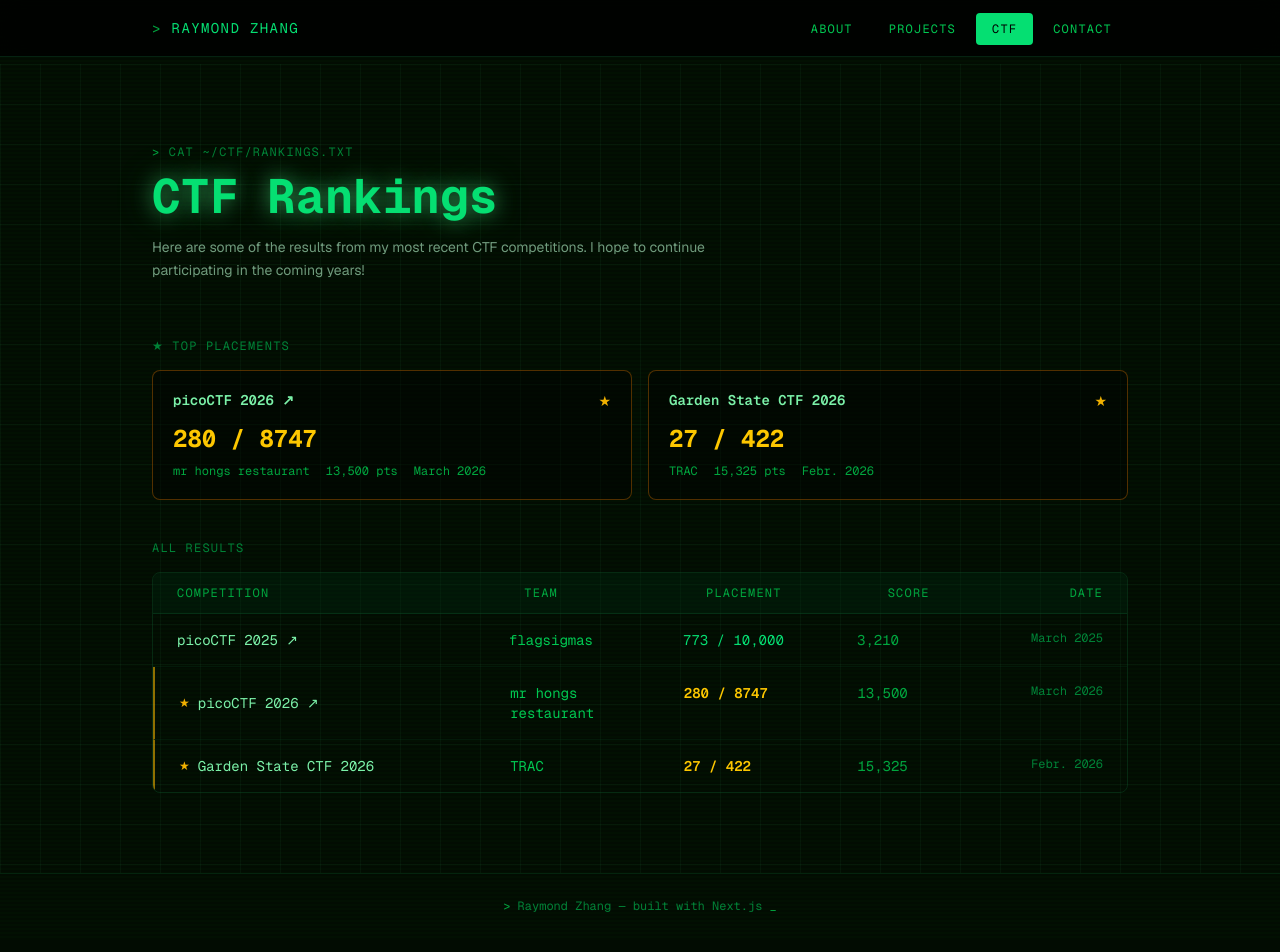
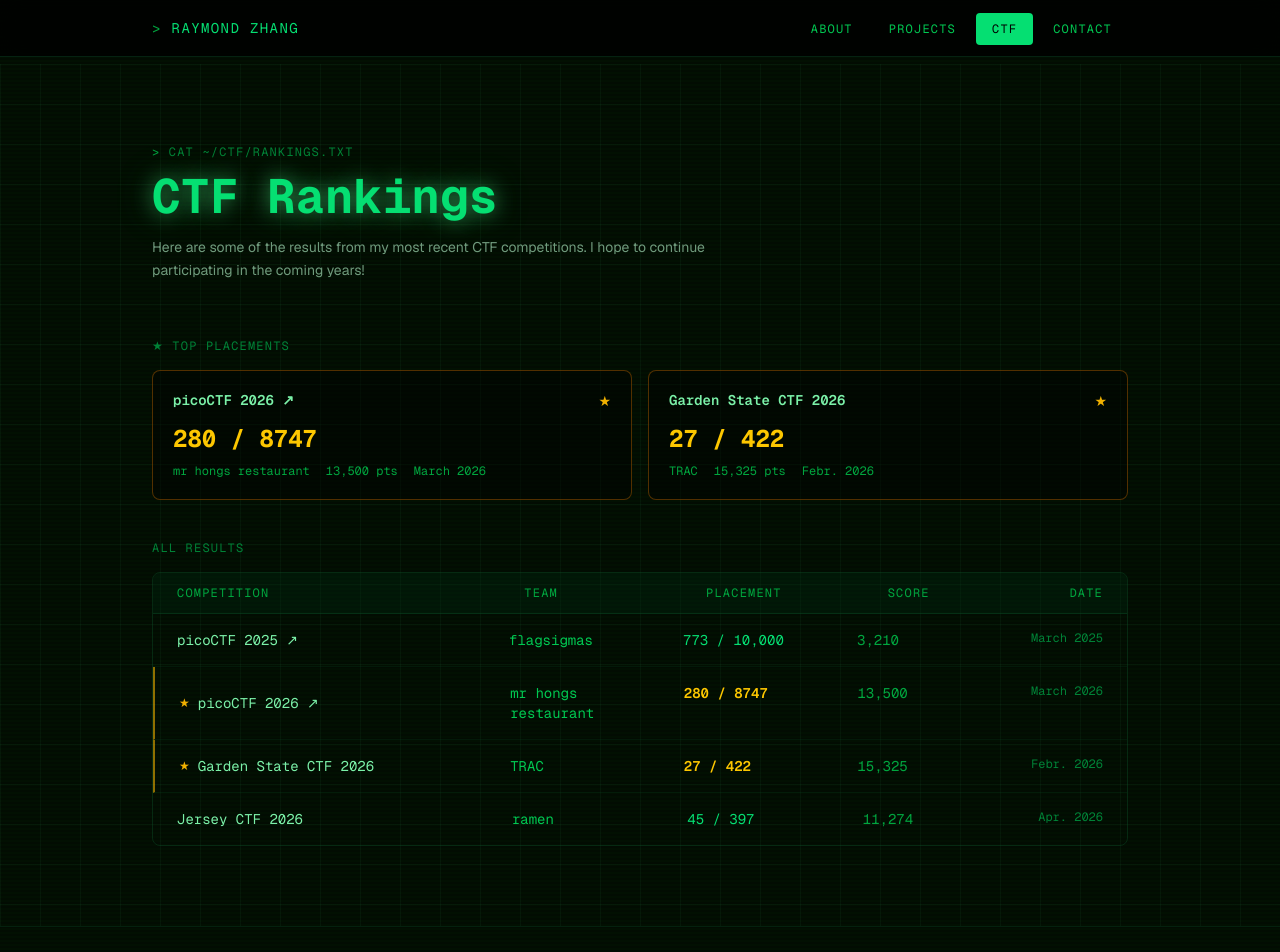
Before and after one commit to r3men/PortfolioWebsite, a Next.js app in the folder portfoliowebsite/: page /ctf in a window 1280 px wide. Shown: the top 952 px of the page. Built offline with nearby package versions, Linux system fonts and the light colour scheme.

Commit message:
Update page.tsx

```diff
--- a/portfoliowebsite/app/ctf/page.tsx
+++ b/portfoliowebsite/app/ctf/page.tsx
@@ -50,6 +50,15 @@
     date: "Febr. 2026",
     href: "",
     highlight: true,
+  },
+  {
+    competition: "Jersey CTF 2026",
+    team: "ramen",
+    placement: "45 / 397",
+    score: 11274,
+    date: "Apr. 2026",
+    href: "",
+    highlight: false,
   },
   // ── Paste a new result object here ──
 ];
```
